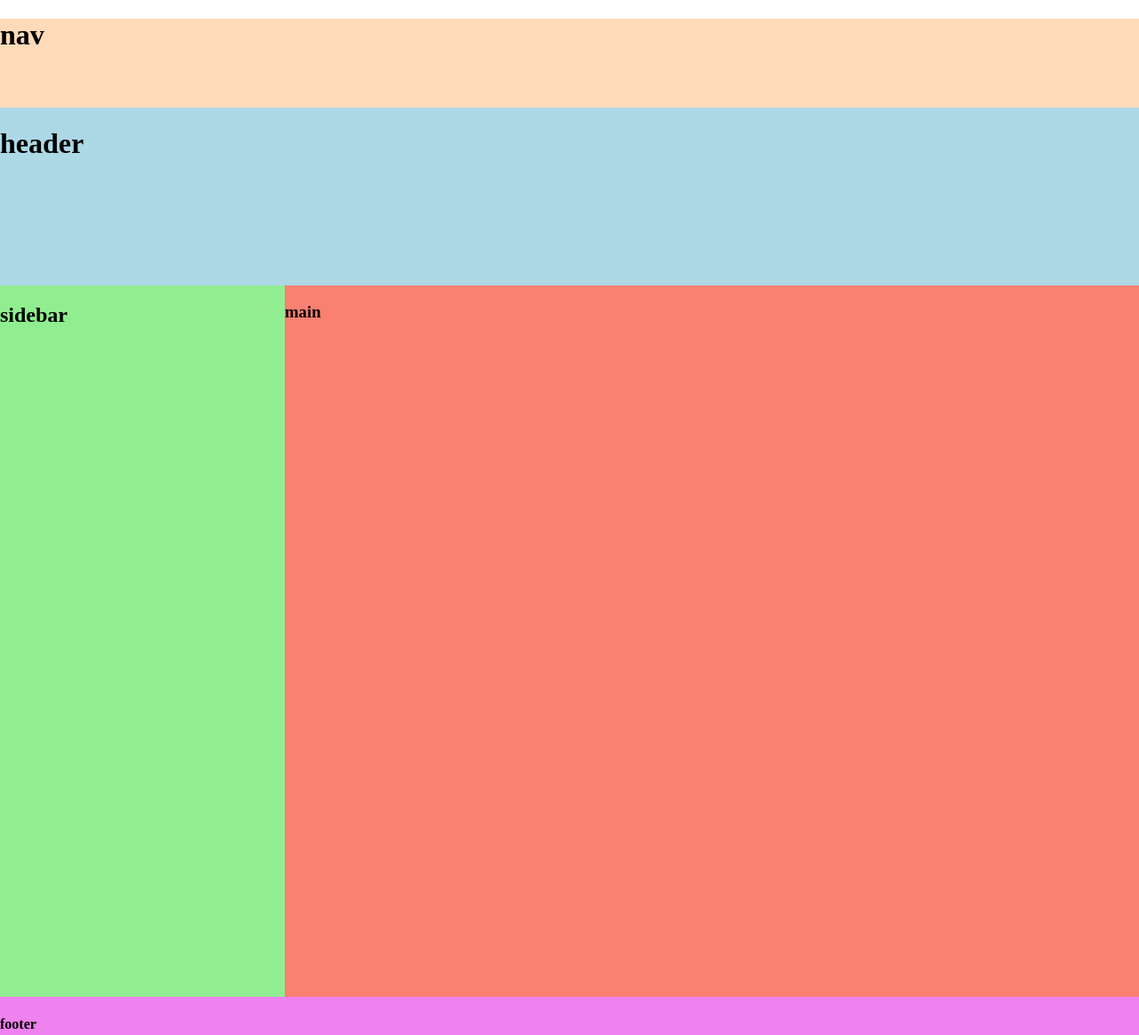
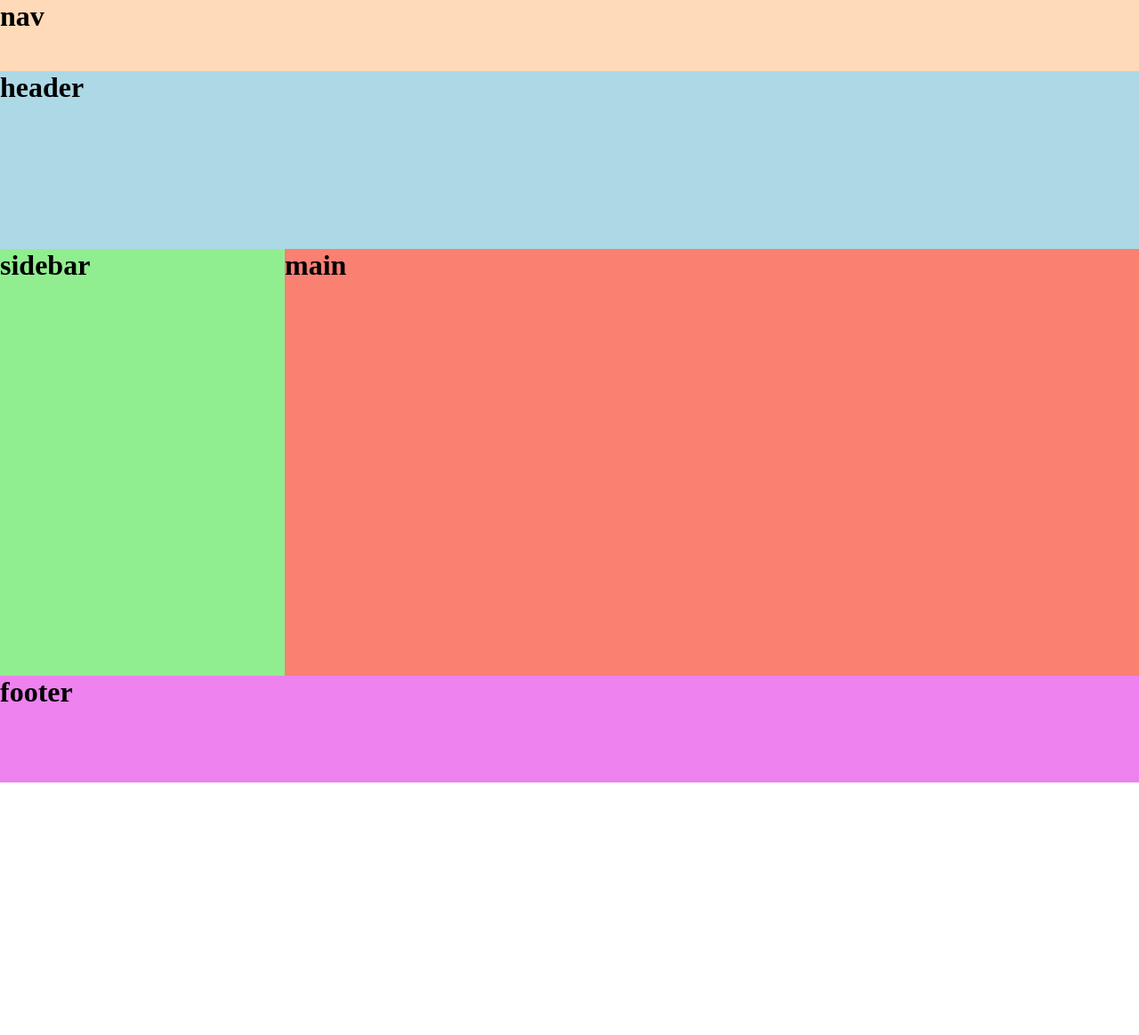
Before and after one commit to An-AngryBear/CSS_Grids_Responsive_Template, a website: page index.html in a window 1280 px wide. Shown: the whole page at 89% size. After the commit the page ends 880 px from the top, so only its background shows below. Drawn offline with nearby package versions, Linux system fonts and the light colour scheme.

Commit message:
add sass and responsiveness

```diff
--- /dev/null
+++ b/gulpfile.js
@@ -0,0 +1,12 @@
+var gulp = require('gulp');
+var sass = require('gulp-sass');
+
+gulp.task('sass', function () {
+    gulp.src('sass/**/*.sass')
+        .pipe(sass().on('error', sass.logError))
+        .pipe(gulp.dest('css/'));
+});
+
+gulp.task('default', function () {
+    gulp.watch('sass/**/*.sass', ['sass']);
+});
--- a/index.html
+++ b/index.html
@@ -4,8 +4,8 @@
         <meta charset="UTF-8">
         <meta name="viewport" content="width=device-width, initial-scale=1.0">
         <meta http-equiv="X-UA-Compatible" content="ie=edge">
+        <link rel="stylesheet" type="text/css" href="node_modules/normalize.css/normalize.css">
         <link rel="stylesheet" type="text/css" href="css/grids.css">
-        <link rel="stylesheet" type="text/css" href="node_modules/normalize.css/normalize.css">
         <title>Grids</title>
     </head>
     <body>
@@ -17,13 +17,13 @@
                 <h1>header</h1>
             </header>
             <aside class="sidebar">
-                <h2>sidebar</h2>
+                <h1>sidebar</h1>
             </aside>
             <main class="main">
-                <h3>main</h3>
+                <h1>main</h1>
             </main>
             <footer class="footer">
-                <h4>footer</h4>
+                <h1>footer</h1>
             </footer>
         </div>
     </body>
--- a/package.json
+++ b/package.json
@@ -10,5 +10,9 @@
   "license": "ISC",
   "dependencies": {
     "normalize.css": "^7.0.0"
+  },
+  "devDependencies": {
+    "gulp": "latest",
+    "gulp-sass": "latest"
   }
 }
--- /dev/null
+++ b/sass/grids.sass
@@ -0,0 +1,35 @@
+.nav
+    min-height: 10vh
+    background-color: peachpuff
+
+.container
+    .page-header, .sidebar, .main
+        min-height: 25vh
+    .page-header
+        background-color: lightblue
+    .sidebar
+        background-color: lightgreen
+    .main
+        background-color: salmon
+    .footer
+        background-color: violet
+        min-height: 15vh
+
+h1
+    margin: 0
+
+@media screen and (min-width: 600px)
+
+    .container
+        display: grid
+        grid-template-columns: 1fr 2fr 1fr
+        grid-template-rows: auto 1fr 3fr 1fr
+        grid-template-areas: "header header header" "sidebar main main" "sidebar main main" "footer footer footer"
+        .page-header
+            grid-area: header
+        .sidebar
+            grid-area: sidebar
+        .main
+            grid-area: main
+        .footer
+            grid-area: footer
```
Also changed, not shown: css/grids.css.
